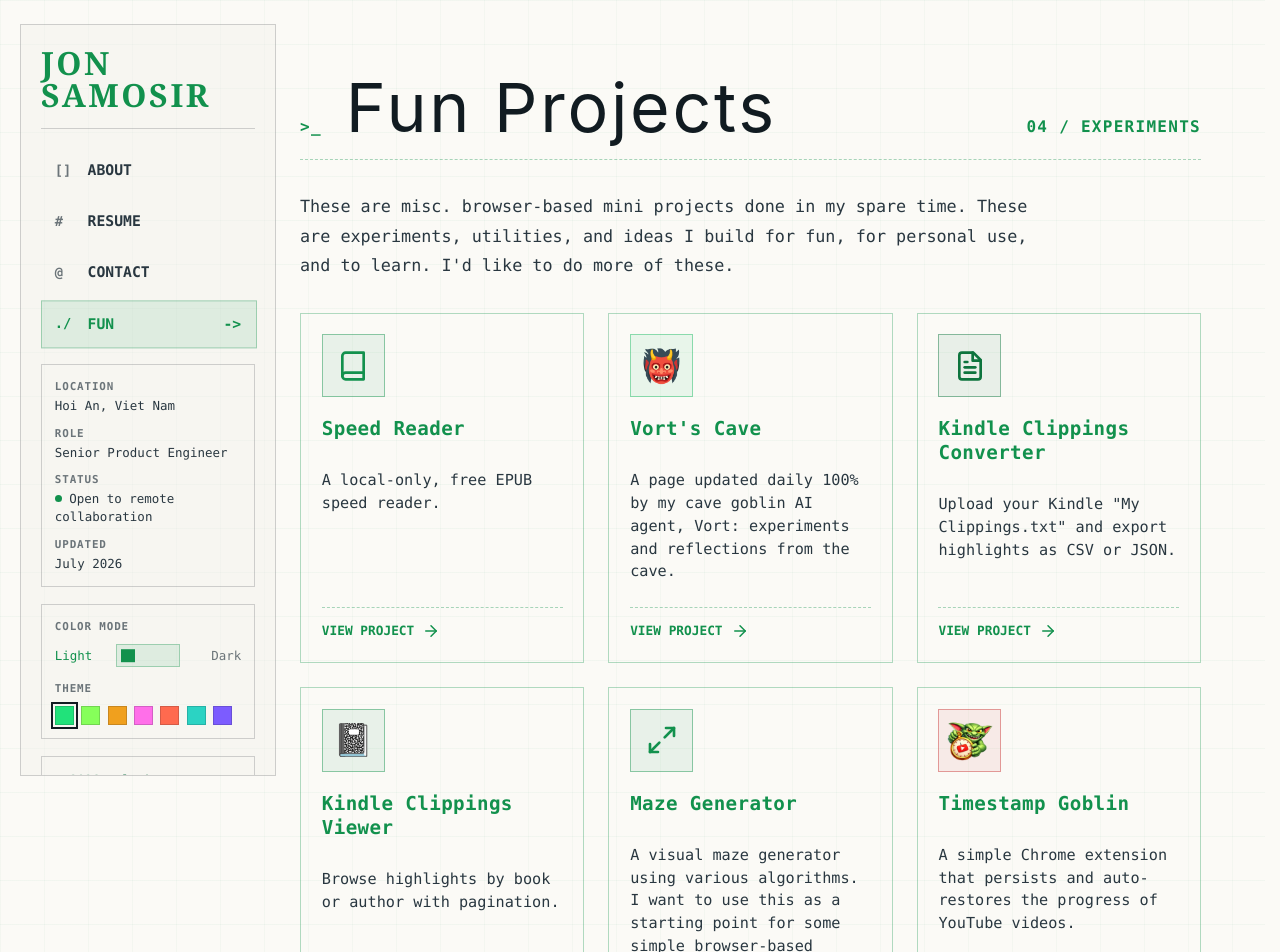
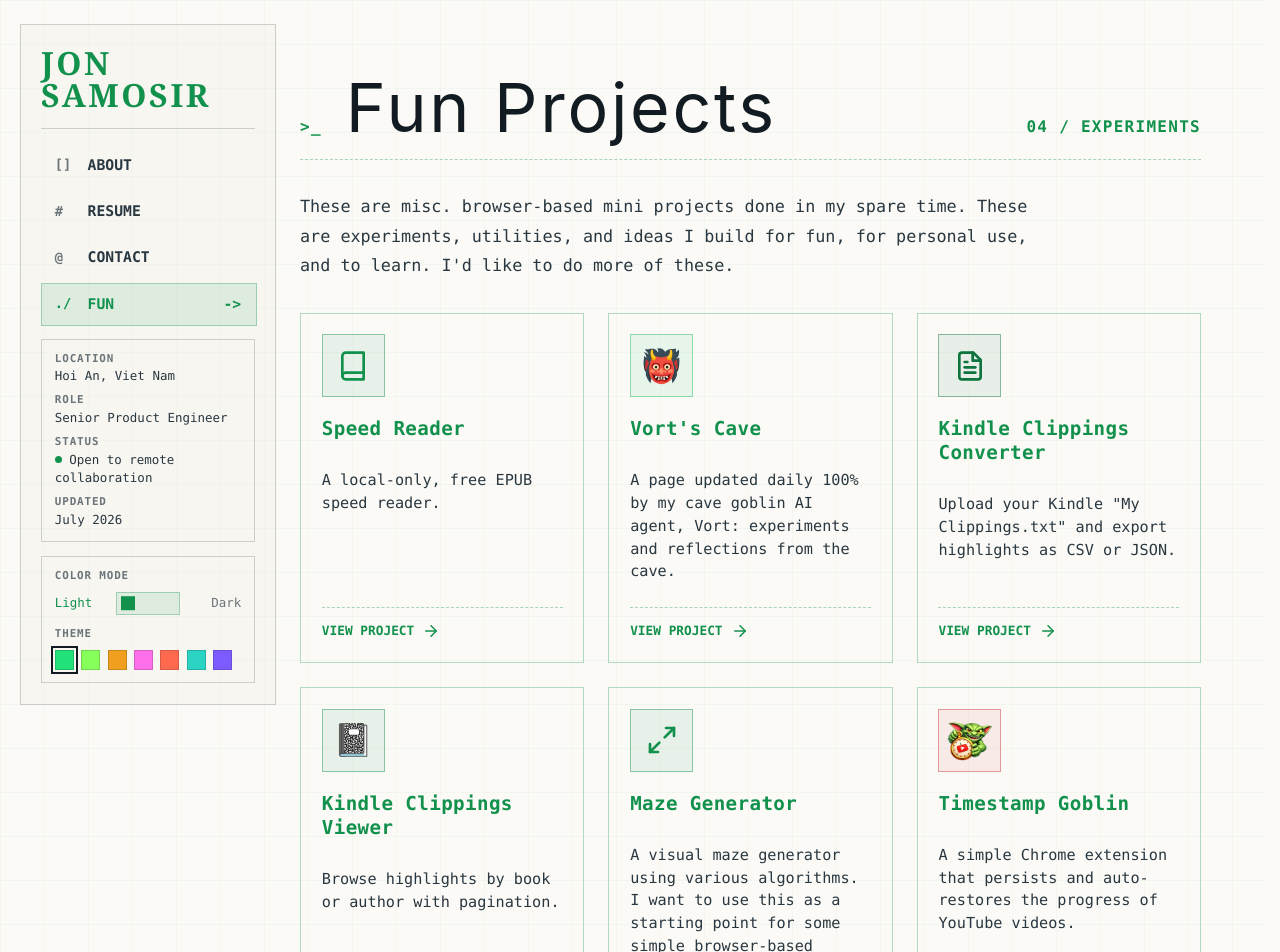
Before and after one commit to poltak/poltak.github.io, a SvelteKit app: page /fun in a window 1280 px wide. Shown: the top 952 px of the page. Built offline with nearby package versions, Linux system fonts and the light colour scheme.

Commit message:
Keep the sidebar shorter than a small laptop screen
- With the theme row, the sidebar was taller than an 800 px viewport, and a sticky sidebar cannot scroll into view.
- Move the copyright line to the page footer and tighten the link and panel spacing. The sidebar is now about 680 px tall.

```diff
--- a/src/routes/+layout.svelte
+++ b/src/routes/+layout.svelte
@@ -256,9 +256,6 @@
                 {/each}
             </div>
         </div>
-        <div class="sidebar-footer">
-            <p>© 2026 poltak</p>
-        </div>
     </nav>
 </div>
 
@@ -273,6 +270,7 @@
     </div>
     <footer class="terminal-footer" aria-label="Site footer">
         <span>jon@poltak:~% <i></i></span>
+        <span class="copyright">© 2026 poltak</span>
         <nav>
             <a href="https://github.com/poltak">GitHub ↗</a>
             <a href="https://www.linkedin.com/in/jsamosir/">LinkedIn ↗</a>
@@ -317,7 +315,7 @@
         top: 1.5rem;
         display: flex;
         flex-direction: column;
-        gap: 1.1rem;
+        gap: 0.9rem;
         border: 1px solid var(--c-border-light);
         padding: 1.35rem 1.25rem;
         background: color-mix(in srgb, var(--c-bg-subtle) 38%, transparent);
@@ -457,7 +455,7 @@
         grid-template-columns: 1.4rem 1fr auto;
         gap: 0.65rem;
         align-items: center;
-        padding: 0.65rem 0.8rem;
+        padding: 0.5rem 0.8rem;
         border-radius: 0;
         margin-right: 0;
         border: 1px solid transparent;
@@ -512,16 +510,15 @@
         color: var(--c-primary);
     }
 
-    .sidebar-panel,
-    .sidebar-footer {
+    .sidebar-panel {
         border: 1px solid var(--c-border-light);
-        padding: 0.8rem;
+        padding: 0.75rem 0.8rem;
         font-family: var(--font-mono);
     }
 
     .sidebar-stats {
         display: grid;
-        gap: 0.6rem;
+        gap: 0.5rem;
     }
 
     /* The label goes above its value. Two columns made the values wrap to three lines. */
@@ -536,6 +533,7 @@
         font-size: 0.68rem;
         font-weight: 800;
         letter-spacing: 0.08em;
+        line-height: 1.3;
         text-transform: uppercase;
     }
 
@@ -661,26 +659,10 @@
         background: linear-gradient(135deg, var(--c-primary) 50%, var(--c-text) 50%);
     }
 
-    .sidebar-footer p {
-        color: var(--c-text-muted);
-        font-size: 0.78rem;
-        margin: 0;
-    }
-
-    .sidebar-footer {
-        display: grid;
-        gap: 0.55rem;
-    }
-
-    .sidebar-footer p:last-child {
-        color: color-mix(in srgb, var(--c-primary) 60%, var(--c-text-muted));
-    }
-
     @media (max-width: 992px) {
         .nav-glyph,
         .nav-link.active::after,
-        .sidebar-panel,
-        .sidebar-footer {
+        .sidebar-panel {
             display: none;
         }
 
@@ -762,6 +744,11 @@
         flex-wrap: wrap;
     }
 
+    .terminal-footer .copyright {
+        color: var(--c-text-muted);
+        font-size: 0.78rem;
+    }
+
     .terminal-footer span i {
         display: inline-block;
         width: 0.55rem;
```
